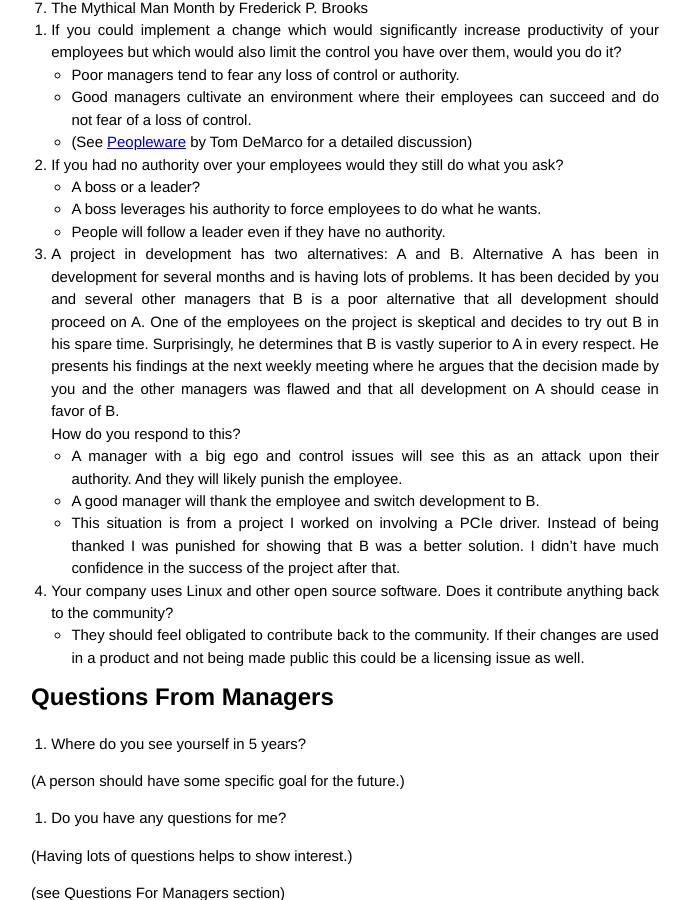
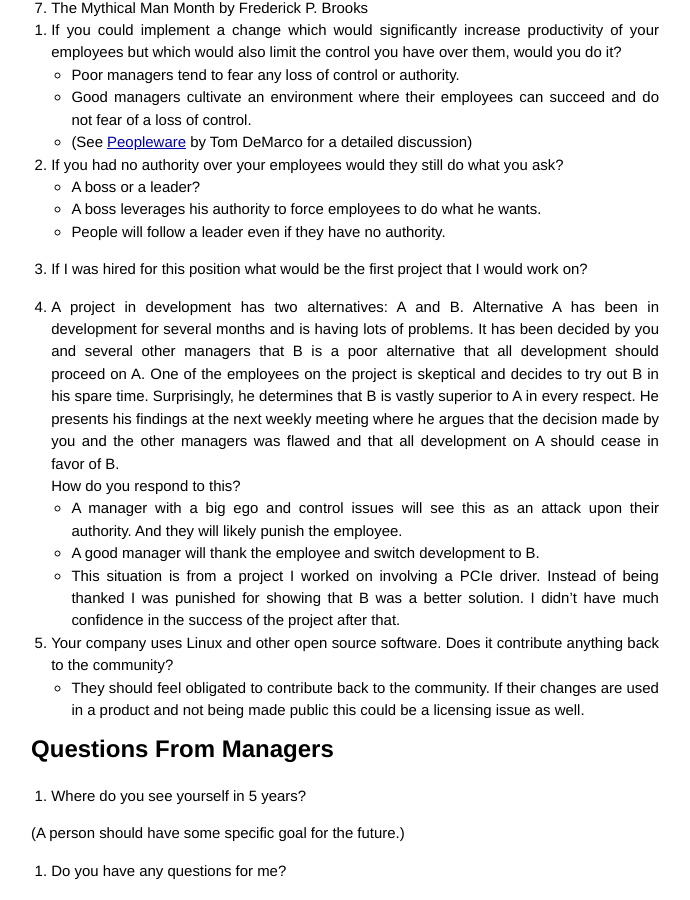
Before and after one commit to jmahler/jmahler.github.io, a Jekyll site: the page built from _posts/2014-02-22-interview_questions.md, in a window 1280 px wide and 900 px high, scrolled down 651 px. Shown: the whole window, without its empty margins (295-985 px from the left). Built offline with Jekyll 4.4.1, drawn with Linux system fonts in a browser that asks for light colours; Markdown is read by kramdown in place of the engine named in the settings.

Commit message:
added first project if hired question

```diff
--- a/_posts/2014-02-22-interview_questions.md
+++ b/_posts/2014-02-22-interview_questions.md
@@ -46,6 +46,9 @@ you ask?
   - A boss or a leader?
   - A boss leverages his authority to force employees to do what he wants.
   - People will follow a leader even if they have no authority.
+
+1. If I was hired for this position what would be the first project that
+I would work on?
 
 1. A project in development has two alternatives: A and B.
 Alternative A has been in development for several months and is having
```
